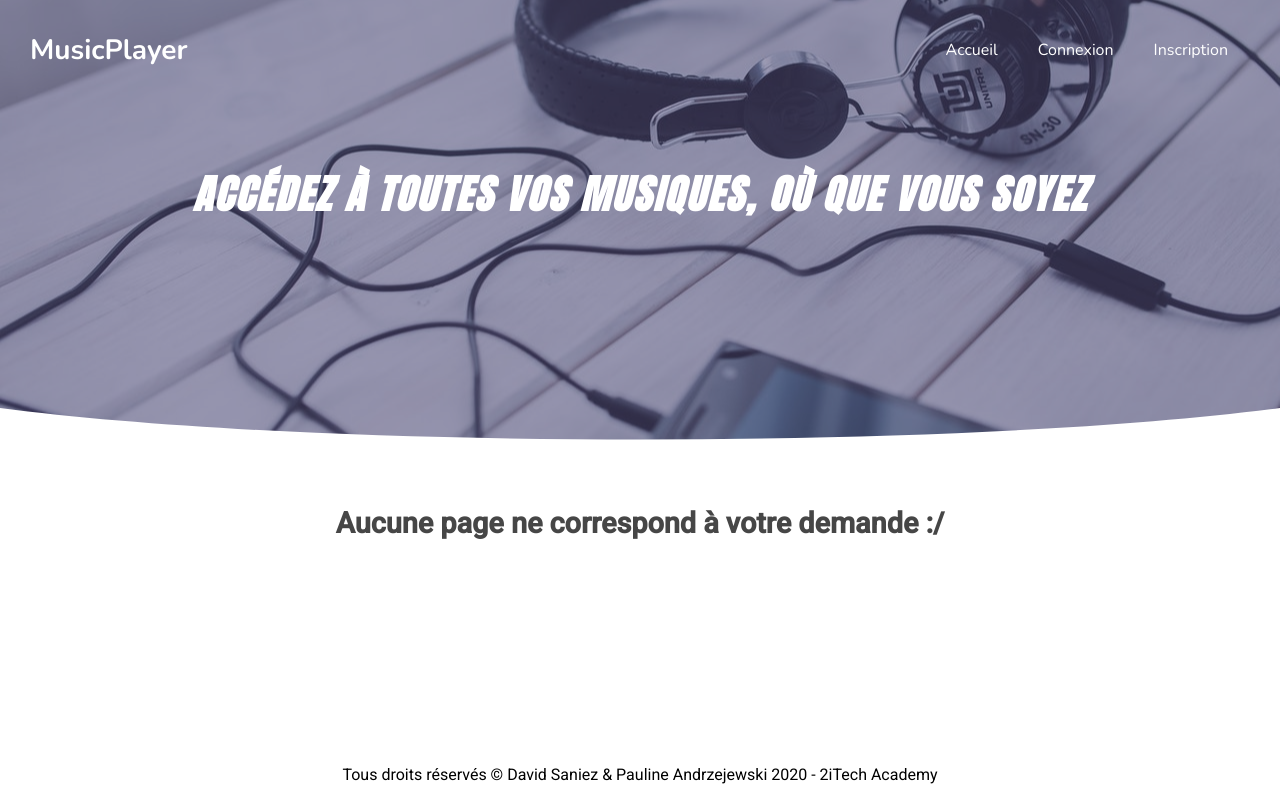
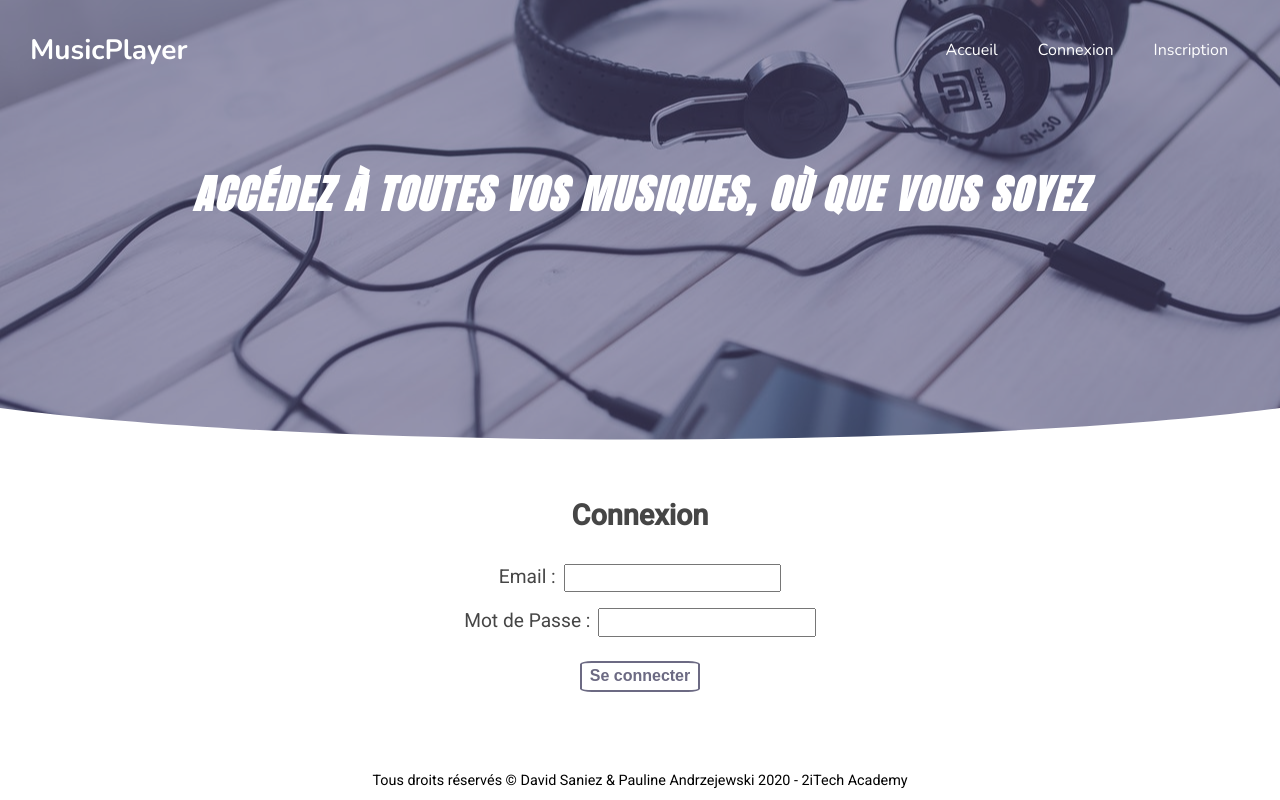
Before and after one commit to DavidSaniez/app-itunes, an Angular app: page /connexion in a window 1280 px wide. Built offline with nearby package versions, Linux system fonts and the light colour scheme; a web font is replaced by a local one.

Commit message:
Fixed scss bug + connexionForm

```diff
--- a/src/app/app-routing.module.ts
+++ b/src/app/app-routing.module.ts
@@ -1,11 +1,13 @@
 import { NgModule } from '@angular/core';
 import { Routes, RouterModule } from '@angular/router';
+import { FormulaireConnexionComponent } from './formulaire-connexion/formulaire-connexion.component';
 import { FormulaireInscriptionComponent } from './formulaire-inscription/formulaire-inscription.component';
 import { NotFoundComponent } from './not-found/not-found.component';
 import { SearchComponent } from './search/search.component';
 
 const routes: Routes = [
   {path: '', component: SearchComponent},
+  {path: 'connexion', component: FormulaireConnexionComponent},
   {path: 'inscription', component: FormulaireInscriptionComponent},
   {path: '**', component: NotFoundComponent}
 ];
--- a/src/app/app.module.ts
+++ b/src/app/app.module.ts
@@ -14,6 +14,7 @@ import { FormsModule, ReactiveFormsModule } from '@angular/forms';
 import { FormulaireInscriptionComponent } from './formulaire-inscription/formulaire-inscription.component';
 import { NotFoundComponent } from './not-found/not-found.component';
 import { FooterComponent } from './footer/footer.component';
+import { FormulaireConnexionComponent } from './formulaire-connexion/formulaire-connexion.component';
 
 @NgModule({
   declarations: [
@@ -23,7 +24,8 @@ import { FooterComponent } from './footer/footer.component';
     SearchComponent,
     FormulaireInscriptionComponent,
     NotFoundComponent,
-    FooterComponent
+    FooterComponent,
+    FormulaireConnexionComponent
   ],
   imports: [
     BrowserModule,
--- a/src/app/footer/footer.component.scss
+++ b/src/app/footer/footer.component.scss
@@ -1,7 +1,8 @@
 .container {
     text-align: center;
-    position: fixed;
+    margin-top: 5rem;
     bottom: 0;
     left: 0;
     right: 0;
+    font-size: 0.9rem;
 }
--- /dev/null
+++ b/src/app/formulaire-connexion/formulaire-connexion.component.html
@@ -0,0 +1,14 @@
+<form>
+    <h2>Connexion</h2>
+    <div class="form_wrapper">
+        <div class="form_item">
+            <label>Email :</label>
+            <input type="email">
+        </div>
+        <div class="form_item">
+            <label>Mot de Passe :</label>
+            <input type="password">
+        </div>
+    </div>
+    <button type="submit">Se connecter</button>
+</form>
--- /dev/null
+++ b/src/app/formulaire-connexion/formulaire-connexion.component.scss
@@ -0,0 +1,36 @@
+form {
+    color: #464646;
+    margin-top: 3rem;
+    text-align: center;
+    font-size: 1.2rem;
+    .form_wrapper {
+        display: flex;
+        flex-flow: column;
+    }
+    .form_item {
+        padding: 0.5rem;
+        input {
+            padding: 0.2rem;
+            margin-left: 0.5rem;
+            font-size: 1rem;
+        }
+    }
+    button {
+        margin-top: 1rem;
+        padding: 0.3rem 0.5rem;
+        font-size: 1rem;
+        background-color: transparent;
+        border-radius: 10%;
+        border: 0.15rem solid rgb(108, 106, 131);
+        color: rgb(108, 106, 131);
+        font-weight: bold;
+    }
+    button:hover {
+        color: white;
+        background-color: rgb(108, 106, 131);
+        font-weight: bold;
+    }
+    button:focus {
+        outline: none;
+    }
+}
--- /dev/null
+++ b/src/app/formulaire-connexion/formulaire-connexion.component.ts
@@ -0,0 +1,15 @@
+import { Component, OnInit } from '@angular/core';
+
+@Component({
+  selector: 'app-formulaire-connexion',
+  templateUrl: './formulaire-connexion.component.html',
+  styleUrls: ['./formulaire-connexion.component.scss']
+})
+export class FormulaireConnexionComponent implements OnInit {
+
+  constructor() { }
+
+  ngOnInit(): void {
+  }
+
+}
--- a/src/app/header/header.component.html
+++ b/src/app/header/header.component.html
@@ -16,7 +16,7 @@
             </div>
             <div class="header_navbar_menu">
                 <a class="header_navbar_menu_link" routerLink="/">Accueil</a>
-                <a class="header_navbar_menu_link" routerLink="/">Connexion</a>
+                <a class="header_navbar_menu_link" routerLink="/connexion">Connexion</a>
                 <a class="header_navbar_menu_link" routerLink="/inscription">Inscription</a>
             </div>
         </nav>
--- a/src/app/music-list/music-list.component.html
+++ b/src/app/music-list/music-list.component.html
@@ -22,7 +22,4 @@
             </div>
         </div>
     </div>
-    <ng-template #noResult >
-        <h2 class="music_list_title">Aucun résultat trouvé. Veuillez rechercher un autre artiste.</h2>
-    </ng-template>
 </ng-template>
--- a/src/app/music-list/music-list.component.scss
+++ b/src/app/music-list/music-list.component.scss
@@ -1,49 +1,41 @@
 @import url('https://fonts.googleapis.com/css2?family=Nunito:wght@400;700&display=swap');
-
 * {
     text-align: center;
     margin: 0;
     padding: 0;
-
     .music_list {
         font-family: Nunito, sans-serif;
     }
-
     .music_list_title {
         color: #464646;
         font-size: 1.8rem;
         font-weight: bold;
     }
-
     .container {
         display: flex;
         flex-wrap: wrap;
         justify-content: center;
         margin: 3rem;
     }
-
     .col {
         flex-basis: 20%;
         margin: 1rem 0.5rem;
-    }
-    figure {
-         height: 16rem;
     }
     img {
         width: 80%;
         height: 100%;
         object-fit: cover;
     }
-
     .music_details {
         margin-top: 1rem;
+        h4 {
+            padding: 0.3rem;
         }
-
+    }
     .music-details {
         width: 15.625rem;
         white-space: nowrap;
         overflow: hidden;
         text-overflow: ellipsis;
     }
-
 }
--- a/src/app/search/search.component.ts
+++ b/src/app/search/search.component.ts
@@ -8,8 +8,6 @@ import { ItuneService } from '../shared/itune-service';
   styleUrls: ['./search.component.scss']
 })
 export class SearchComponent implements OnInit {
-
-  @Input() submit: boolean;
 
   constructor(public ituneService: ItuneService) { }
 
```
Lines whose indentation alone changed are shown as unchanged.
